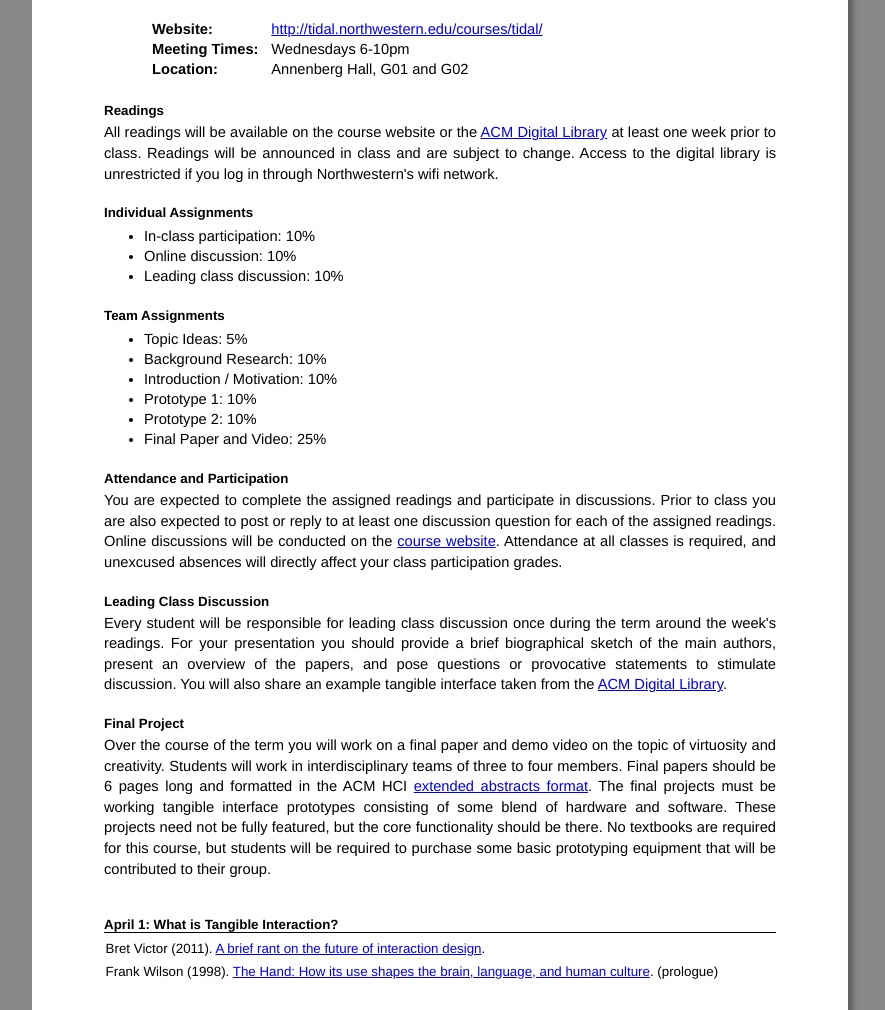
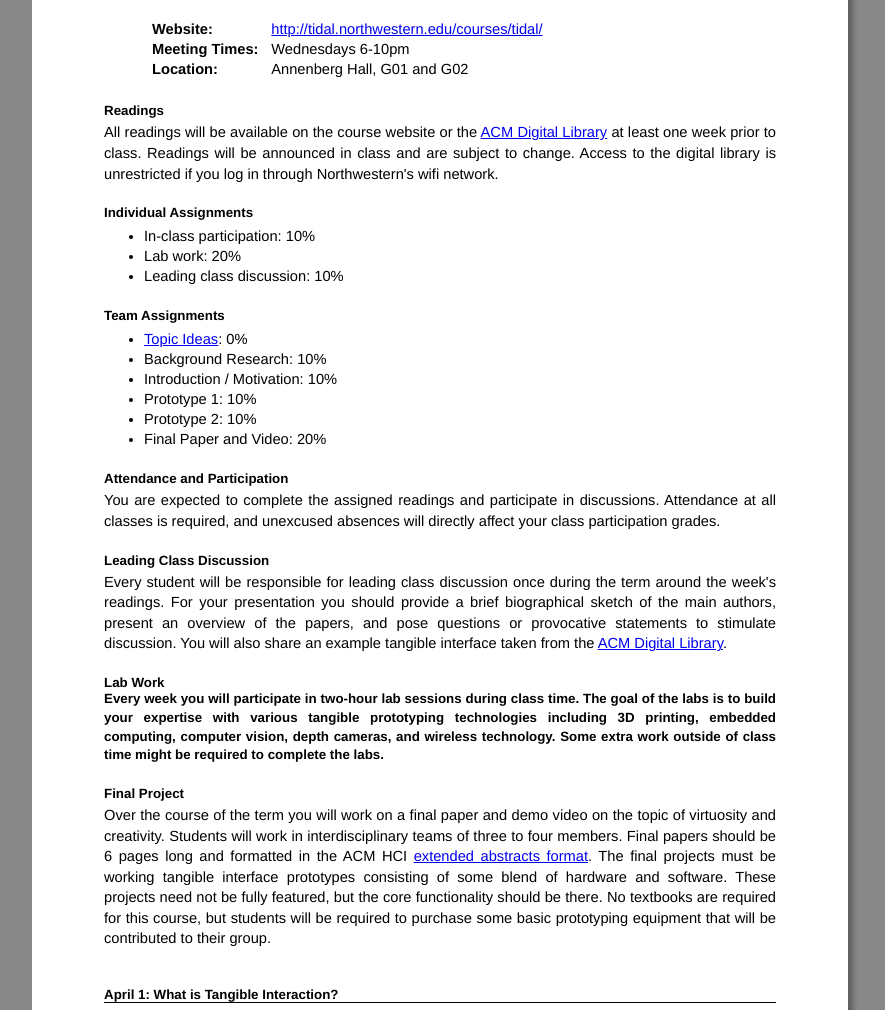
Before and after one commit to TIDAL-Lab/TIDALWeb, a Django app: template tidalweb/templates/courses/tidal.html in a window 1280 px wide. Shown: the part 518-1528 px from the top of the page, without its empty margins (200-1085 px from the left). Run offline with Django 3.2, Linux system fonts and the light colour scheme; the template is opened without the code that fills it, so the values that code supplies are empty.

Commit message:
added P1 and lab1

```diff
--- a/tidalweb/templates/courses/tidal.html
+++ b/tidalweb/templates/courses/tidal.html
@@ -22,7 +22,6 @@
    <div class="affiliation">Northwestern University, Annenberg Hall 336</div>
    <div class="email">michael-horn@northwestern.edu, amartyabanerjee2012@u.northwestern.edu</div>
    <div class="website">http://tidal.northwestern.edu</div>
-
 
    <h1 style="margin-top: 25pt;">Description</h1>
    <p>
@@ -68,27 +67,23 @@
    <h1>Individual Assignments</h1>
    <ul>
       <li>In-class participation: 10%</li>
-      <li>Online discussion: 10%</li>
+      <li>Lab work: 20%</li>
       <li>Leading class discussion: 10%</li>
    </ul>
 
    <h1>Team Assignments</h1>
    <ul>
-    <li>Topic Ideas: 5%</li>
+    <li><a href="#p1">Topic Ideas</a>: 0%</li>
     <li>Background Research: 10%</li>
     <li>Introduction / Motivation: 10%</li>
     <li>Prototype 1: 10%</li>
     <li>Prototype 2: 10%</li>
-    <li>Final Paper and Video: 25%</li>
+    <li>Final Paper and Video: 20%</li>
    </ul>
 
    <h1>Attendance and Participation</h1>
    <p>
       You are expected to complete the assigned readings and participate in discussions.
-
-      Prior to class you are also expected to post or reply to at least one discussion question for each of the assigned readings.
-
-      Online discussions will be conducted on the <a href="https://canvas.northwestern.edu/courses/19614" target="_blank">course website</a>.
 
       Attendance at all classes is required, and unexcused absences will  directly affect your class participation grades.
    </p>
@@ -103,6 +98,14 @@
       You will also share an example tangible interface taken from the <a href="http://dl.acm.org" target="_blank">ACM Digital Library</a>.
    </p>
 
+   <h1>Lab Work
+   <p>
+      Every week you will participate in two-hour lab sessions during class time.
+
+      The goal of the labs is to build your expertise with various tangible prototyping technologies including 3D printing, embedded computing, computer vision, depth cameras, and wireless technology.
+
+      Some extra work outside of class time might be required to complete the labs.
+   </p>
    <h1>Final Project</h1>
    <p>
       Over the course of the term you will work on a final paper and demo video on the topic of virtuosity and creativity.
@@ -243,6 +246,93 @@
 
    <h2>June 3: Final Presentations</h2>
    <div style="margin: 20px 0;"><b>Assignment Due:</b> Final Video and Paper</div>
+
+</div>
+
+
+
+
+<!-- ASSIGNMENT P1 -->
+<div class="page" id="p1">
+
+   <div class="title">Assignment 1: Teams and Topics</div>
+   <div class="course">Tangible Interaction Design and Learning (Spring 2015)</div>
+
+   <h1 style="margin-top: 25pt;">Overview</h1>
+
+   <p>
+      The Northwestern quarter system doesn't give us much spare time, so we're
+      going to dive right in to the first team assignment. Your first job will
+      be to find three teammates to work with this quarter. Your team should
+      include at least one person with experience programming / hacking / making
+      and at least one person with experience in the social sciences (learning
+      sciences, communication, sociology, psychology, and so on). Please let me
+      know if you have any trouble finding people to work with.
+   </p>
+   <p>
+      Your next job will be to come up with a list of three or four project ideas
+      at the intersection of <i>learning</i> and <i>tangible interaction</i>. I
+      define both of these terms very broadly, and we'll have a chance to discuss
+      these in class in more depth.
+   </p>
+
+   <dl>
+      <dt>Assigned:</dt> <dd>April 1</dd><br>
+      <dt>Due:</dt> <dd>April 8</dd><br>
+      <dt>Worth:</dt> <dd>5% of your grade</dd>
+   </dl>
+
+   <h1>What to Hand In</h1>
+   <p>
+      Submit a short document by email to michael-horn@northwestern.edu. The
+      document should contain a list of team members with a short description
+      of each person's relevant expertise including academic major. Include
+      relevant skills like graphical design, visual arts, product design,
+      engineering, etc. Next, describe each of your design ideas with one or two
+      paragraphs each.
+   </p>
+
+</div>
+
+
+<!-- LAB 1: 3D PRINTING -->
+<div class="page" id="p1">
+
+   <div class="title">Lab 1: 3D Printing</div>
+   <div class="course">Tangible Interaction Design and Learning (Spring 2015)</div>
+
+   <h1 style="margin-top: 25pt;">Overview</h1>
+
+    <p>
+      In this lab you will create a 3D printed object. The goal is for all teams
+      to have some expertise in creating printed objects as a valuable tool for
+      your final projects.
+    </p>
+
+    <img src="http://ecx.images-amazon.com/images/I/41urddL8PrL._SX342_.jpg" />
+   <dl>
+      <dt>Assigned:</dt> <dd>April 1</dd><br>
+      <dt>Due:</dt> <dd>April 8</dd><br>
+   </dl>
+
+
+   <p>
+      To complete the lab do the following:
+    </p>
+    <ol>
+      <li>Download and install the MakerBot Desktop software (<a href="http://makerbot.com/desktop">makerbot.com/desktop</a>).</li>
+      <li>Browse <a href="http://www.thingverse.com">thingverse</a> to get inspired and find starting points for your project.</li>
+      <li>Create your own model using the MakerWare software.
+      <ul>
+      <li><b>Important:</b> keep your models small (small trinket sized). The whole class is sharing one printer, so it's not feasible to create large or multi-part objects for this lab. </li>
+      <li>You can start with an existing model, but make sure you make significant modifications. The point is for you to develop expertise with this tool.</li>
+      </ul>
+    </ol>
+
+   <h1>What to Hand In</h1>
+   <p>
+      Upload your creative and original <code>.thing</code> file to Canvas. We'll try to print some of your objects before next week.
+    </p>
 </div>
 
 </body>
```
